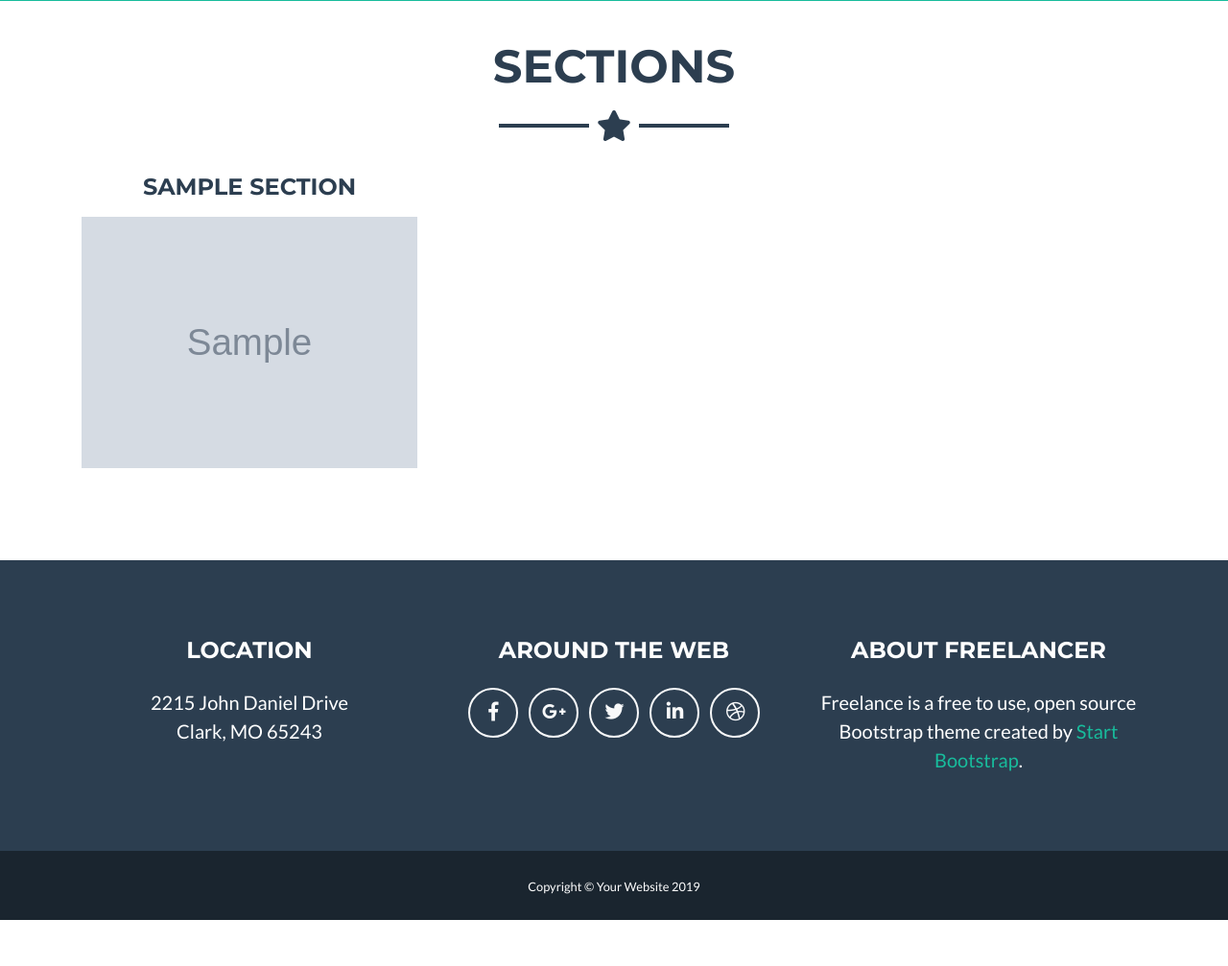
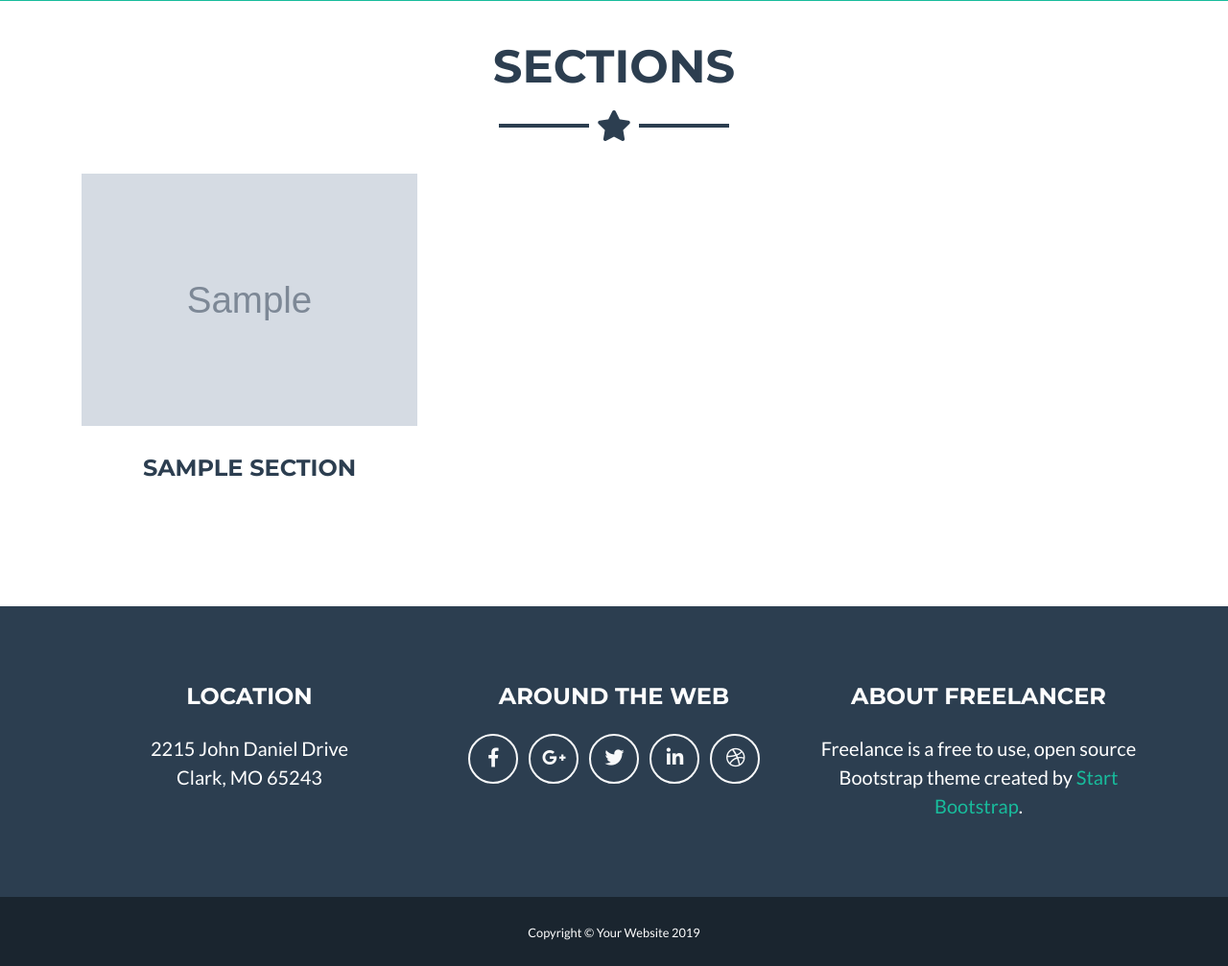
Before and after one commit to michal-mietus/class-files-hosting, a Django app: page / in a window 1280 px wide. Shown: the part 365-1372 px from the top of the page at 96% size. Before the commit the page ends 1324 px from the top, so only its background shows below. Run offline with Django 3.2, Linux system fonts and the light colour scheme; tables that the repository leaves empty hold one stand-in row (values such as "Sample post"); grey boxes marked "Sample" are stand-in pictures; style sheets or scripts are compiled from the project's sources; some libraries are stand-ins or nearby versions.

Commit message:
Linked text under image.

```diff
--- a/class_files/templates/class_files/home.html
+++ b/class_files/templates/class_files/home.html
@@ -11,16 +11,16 @@
         <hr class="star-dark mb-5">
         <div class="row">
             {% for section in sections %}
-                <div class="col-md-6 col-lg-4">
-                    <h4 class="text-center text-uppercase text-secondary mb-3">{{ section.name }}</h2>
+                <div class="col-md-6 col-lg-4 mb-5">
                     <a class="portfolio-item d-block mx-auto" href="{% url 'class_files:section' section.id %}">
-                    <div class="portfolio-item-caption d-flex position-absolute h-100 w-100">
-                        <div class="portfolio-item-caption-content my-auto w-100 text-center text-white">
-                        <i class="fas fa-search-plus fa-3x"></i>
+                        <div class="portfolio-item-caption d-flex position-absolute h-100 w-100">
+                            <div class="portfolio-item-caption-content my-auto w-100 text-center text-white">
+                                <i class="fas fa-search-plus fa-3x"></i>
+                            </div>
                         </div>
-                    </div>
-                    <img class="img-fluid" src="{{ section.icon_path }}" alt="">
+                        <img class="img-fluid" src="{{ section.icon_path }}" alt="">
                     </a>
+                    <h4 class="text-center text-uppercase text-secondary mb-3">{{ section.name }}</h4>
                 </div>
             {% endfor %}
         </div>
```
